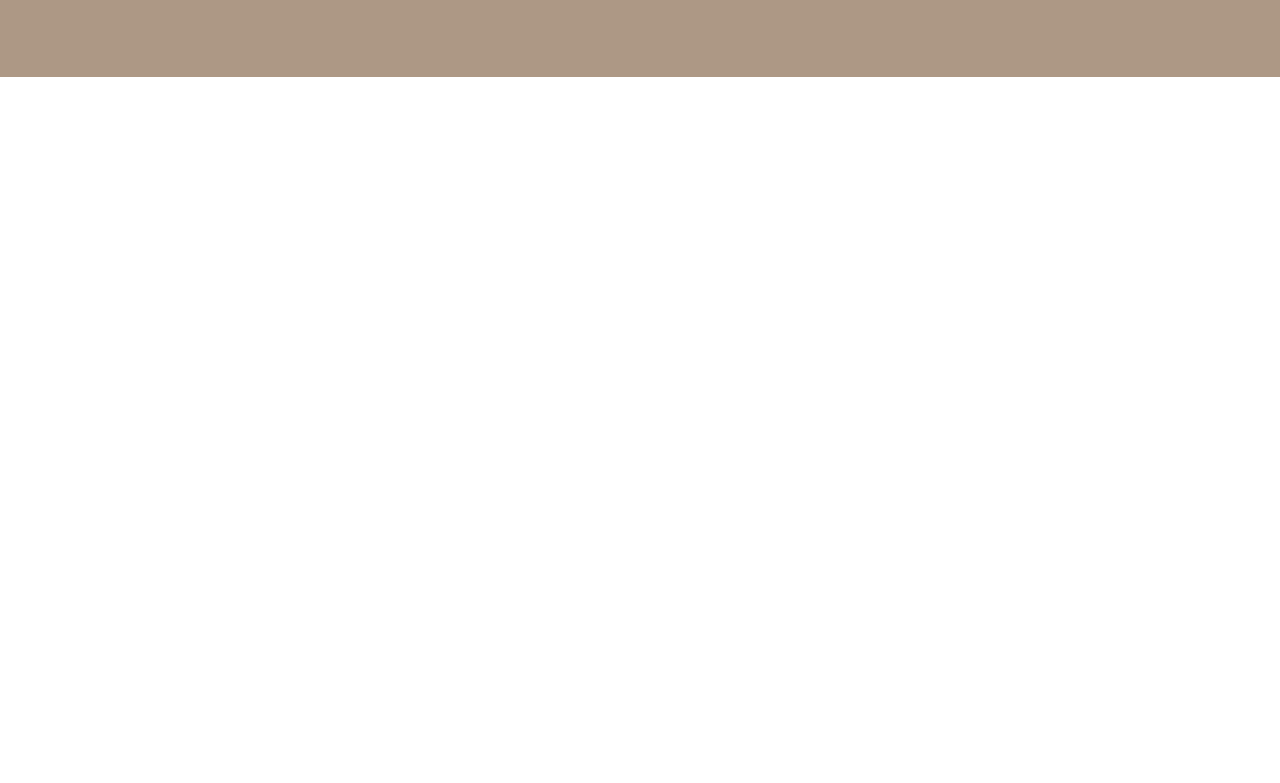
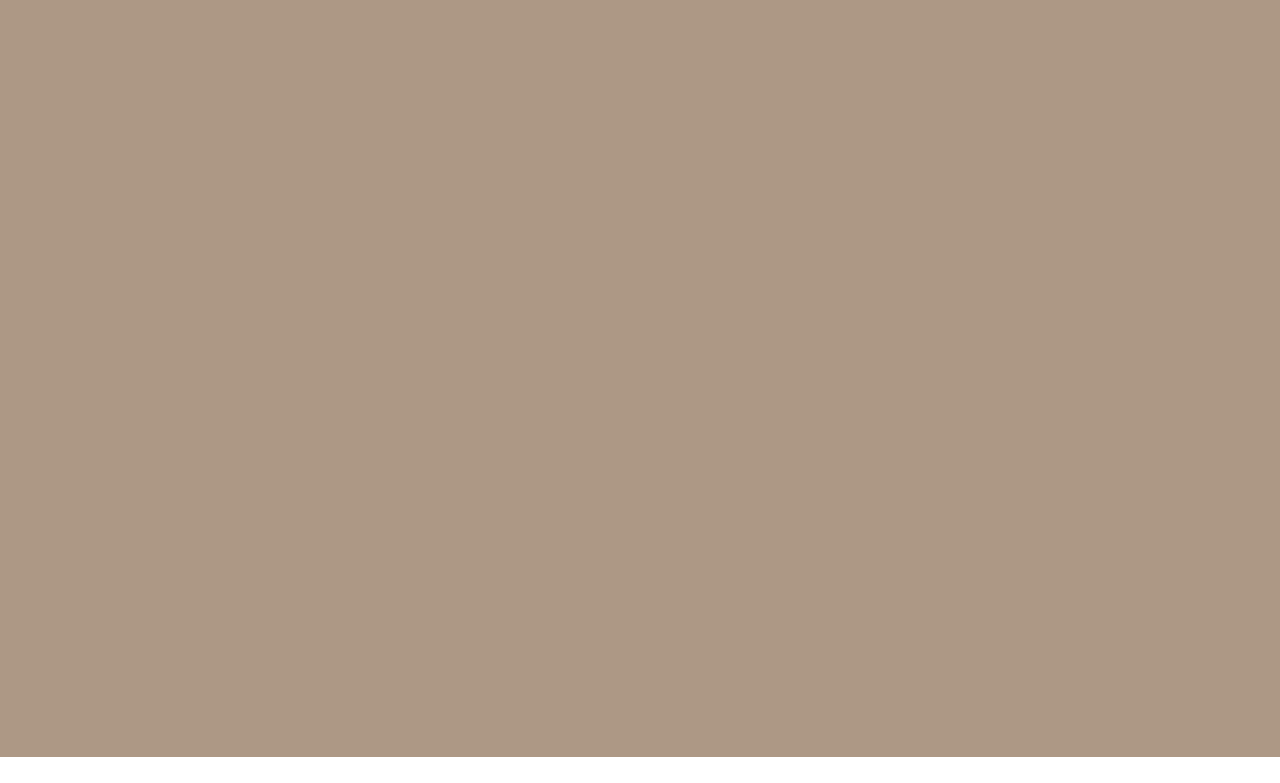
Before and after one commit to mattrmedia/hack-bin-scanner, a plain HTML site: page index.html in a window 1280 px wide. Shown: the part 295-1078 px from the top of the page. Before the commit the page ends 800 px from the top, so only its background shows below. Drawn offline with nearby package versions, Linux system fonts and the light colour scheme.

Commit message:
Fill height background

```diff
--- a/src/scss/_global.scss
+++ b/src/scss/_global.scss
@@ -3,6 +3,7 @@ html {
   font-size: 16px;
   line-height: 1.5;
   min-height: 100%;
+  height: 100%;
   overflow-y: scroll;
   @extend %proxima-nova;
 }
--- a/src/scss/_layout.scss
+++ b/src/scss/_layout.scss
@@ -1,10 +1,15 @@
 .layout {
   $b: &;
 
+  display: flex;
+  display: -ms-flex;
+  display: -webkit-flex;
+  display: -moz-flex;
   @include clearfix;
   box-sizing: content-box;
   max-width: 76rem;
   padding: 5rem;
+  height: 100%;
 
   & *, & *:before, & *:after {
     box-sizing: border-box;
```
Also changed, not shown: assets/css/public.css, 1 other file.
